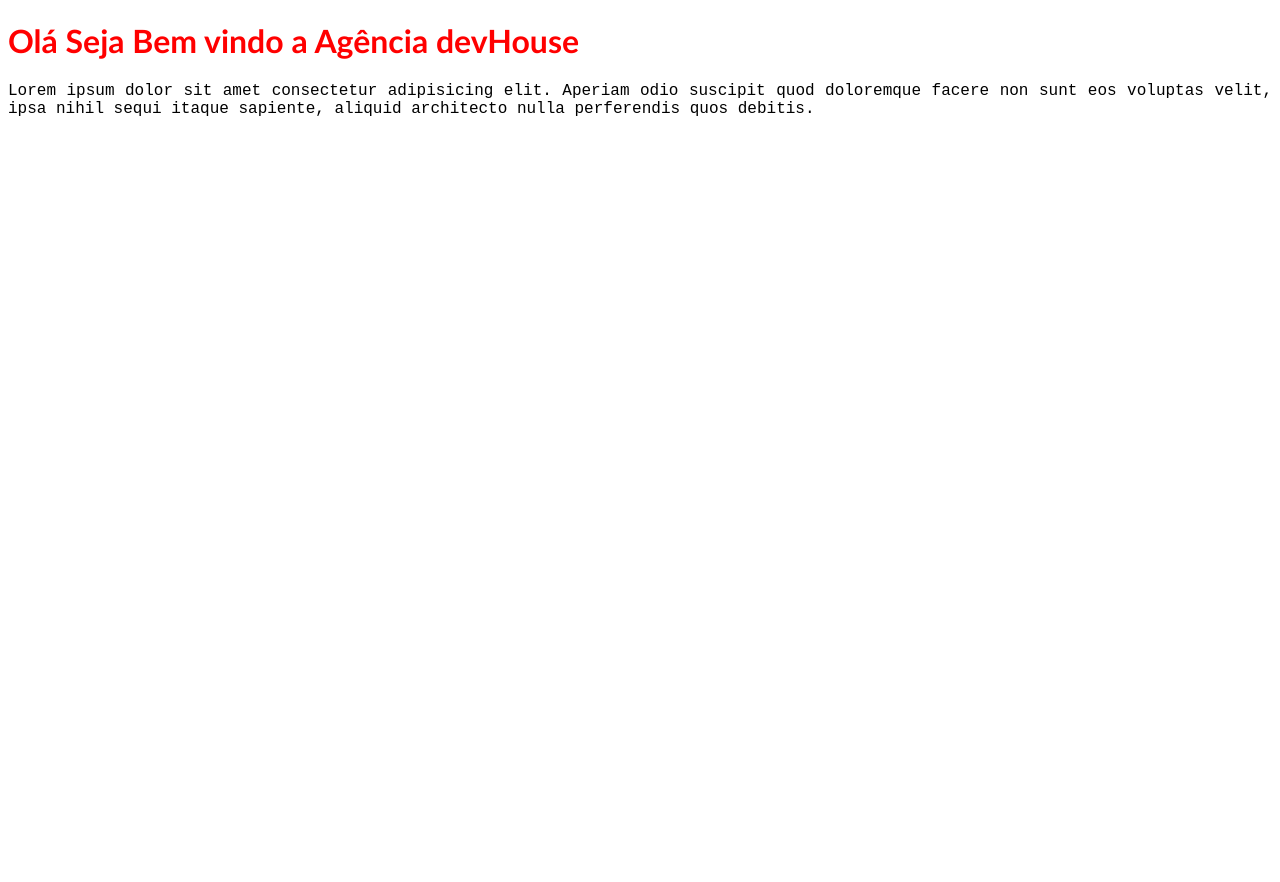
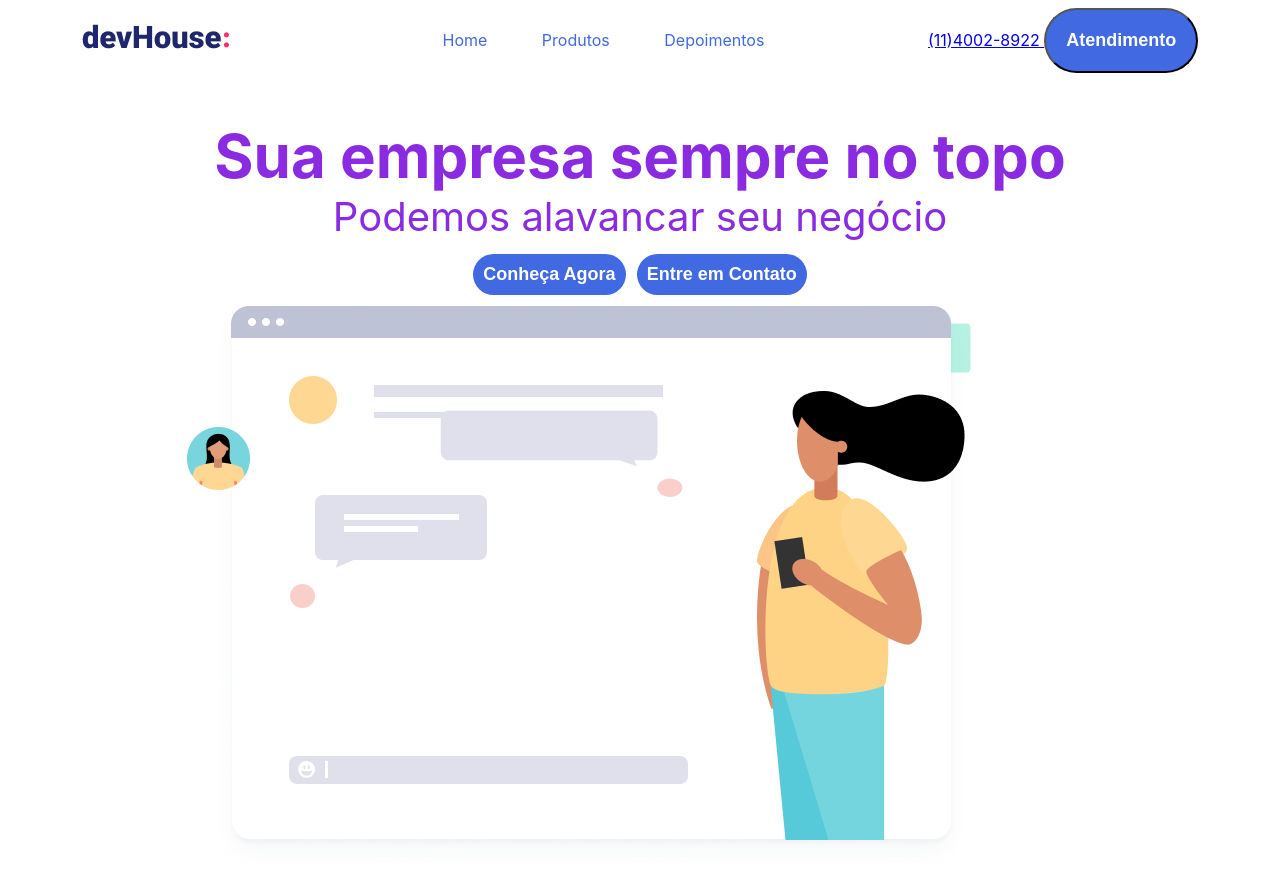
Before and after one commit to tboita/devHouse, a website: page views/home.html in a window 1280 px wide. Before the commit the page ends 800 px from the top, so only its background shows below. Drawn offline with Linux system fonts and the light colour scheme.

Commit message:
versão 2

```diff
--- a/public/css/global.css
+++ b/public/css/global.css
@@ -1,3 +1,8 @@
+*{
+    padding: 0;
+    margin: 0;
+
+}
 body{
     font-family:  "Courier New", Courier, monospace;
     text-align: justify;
@@ -25,3 +30,28 @@ div {
     text-align: justify;
     text-justify: inter-word;
   }
+
+  header{
+          background: blue;
+    display: flex;
+    justify-content: center;
+    align-content: flex-end;
+    height: 90px;
+    color: white;
+  }
+
+  ul {
+    list-style: none;
+    display: flex;
+    flex-direction: row;
+       justify-content: space-around;
+}
+
+ul {
+        list-style-type: disc;
+    margin-block-start: 1em;
+    margin-block-end: 1em;
+    margin-inline-start: 0px;
+    margin-inline-end: 0px;
+    padding-inline-start: 40px;
+}
--- /dev/null
+++ b/public/css/home.css
@@ -0,0 +1,53 @@
+
+body {
+    font-family: -apple-system, BlinkMacSystemFont, 'Segoe UI', Roboto, Oxygen, Ubuntu, Cantarell, 'Open Sans', 'Helvetica Neue', sans-serif;
+}
+*{
+    padding: 0;
+    margin: 0;
+
+}
+
+header {
+    align-items: center;
+    justify-content: space-around;
+    display: flex;
+    height: 80px;
+}
+
+.menu a {
+    color: royalblue;
+    margin-left: 50px;
+    text-decoration: none;
+    font-size: 16px;
+}
+
+.atendimento button {
+    background-color: royalblue;
+        font-size: 18px;
+    font-weight: bold;
+    color: white;
+    padding: 20px;
+    border-radius: 40px;
+    cursor: pointer;
+}
+.banner {
+    font-size: 40px;
+    padding: 40px;
+    background-color: white;
+    display: flex;
+    flex-direction: column;
+    align-items: center;
+    color: blueviolet;
+}
+
+.button-padrao{
+    border-radius: 40px;
+    padding: 10px;
+    border: none;
+    cursor: pointer;
+    background-color: royalblue;
+    font-size: 18px;
+    font-weight: bold;
+    color: white;
+}
--- a/views/home.html
+++ b/views/home.html
@@ -1,13 +1,33 @@
 <!DOCTYPE html>
-<html lang="pt-BR">
+<html lang="en">
 <head>
     <meta charset="UTF-8">
     <meta http-equiv="X-UA-Compatible" content="IE=edge">
     <meta name="viewport" content="width=device-width, initial-scale=1.0">
-   <link rel="stylesheet" href="/css/global.css" />
-    <title>Agência devHouse</title>
+    <link rel="stylesheet" href="/css/home.css" />
+    <title>DevHouse</title>
 </head>
 <body>
-    <h1> Olá Seja Bem vindo a Agência devHouse</h1>
-   <p> Lorem ipsum dolor sit amet consectetur adipisicing elit. Aperiam odio suscipit quod doloremque facere non sunt eos voluptas velit, ipsa nihil sequi itaque sapiente, aliquid architecto nulla perferendis quos debitis.</p>
+    <header>
+        <img src="/img/logo.png" alt = "Agência DevHouse" id="logo" />
+<nav class="menu">
+    <a href= ""> Home</a>
+    <a href=""> Produtos</a>
+<a href="">Depoimentos</a>
+</nav>
+<div class = "atendimento">
+    <a href="tel:+1140028922">(11)4002-8922 </a>
+    <button> Atendimento </button>
+</div>
+    </header>
+    <section class= "banner">
+        <h1> Sua empresa sempre no topo</h1>
+        <p>Podemos alavancar seu negócio</p>
+        <div>
+            <button class="button-padrao">Conheça Agora</button>
+            <button class="button-padrao">Entre em Contato</button>
+        </div>
+<img src="/img/banner.png" alt="Banner1" title="banner-1"
+    </section>
+    </body>
 </html>
```
Also changed, not shown: views/blog.html (+3 -6 lines).
